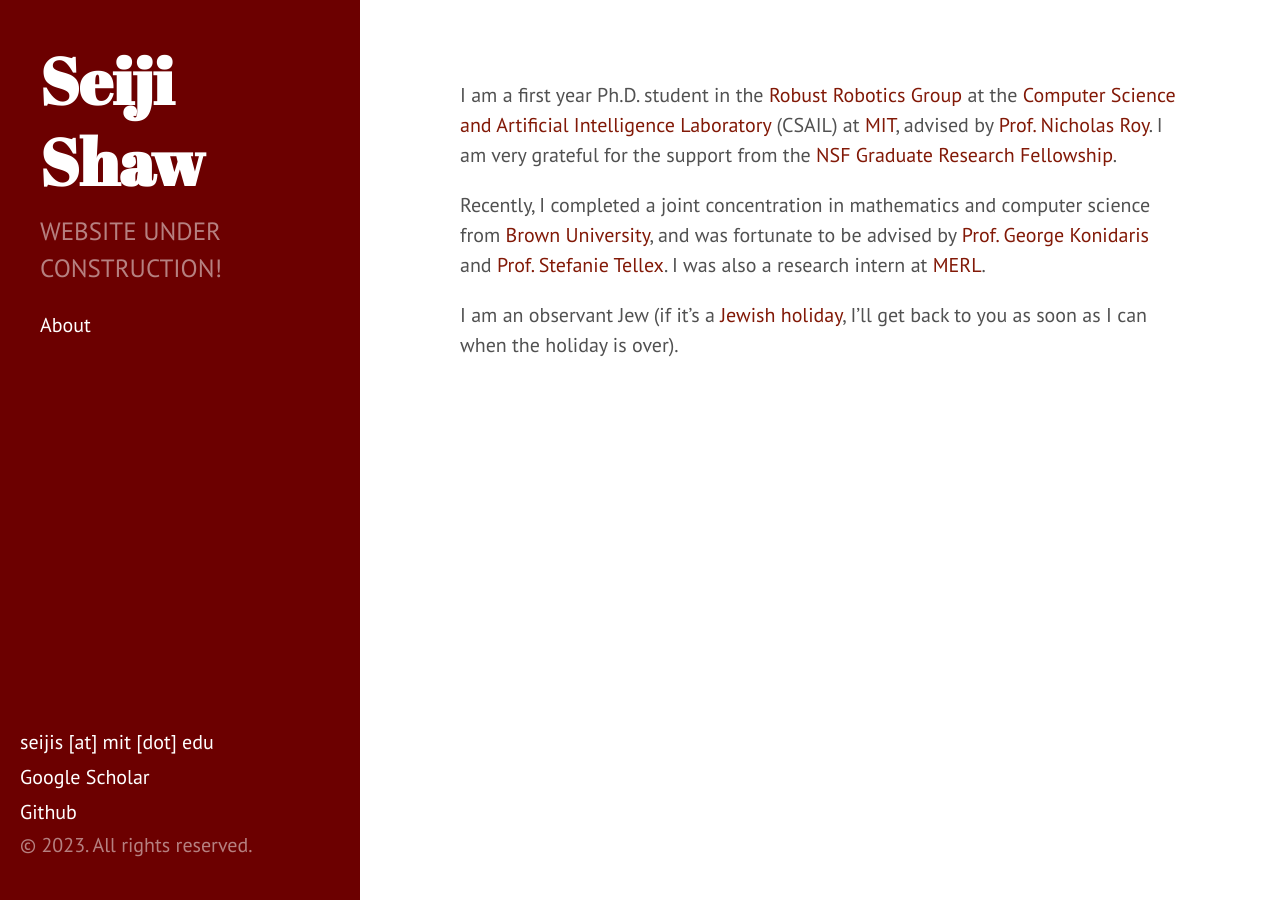
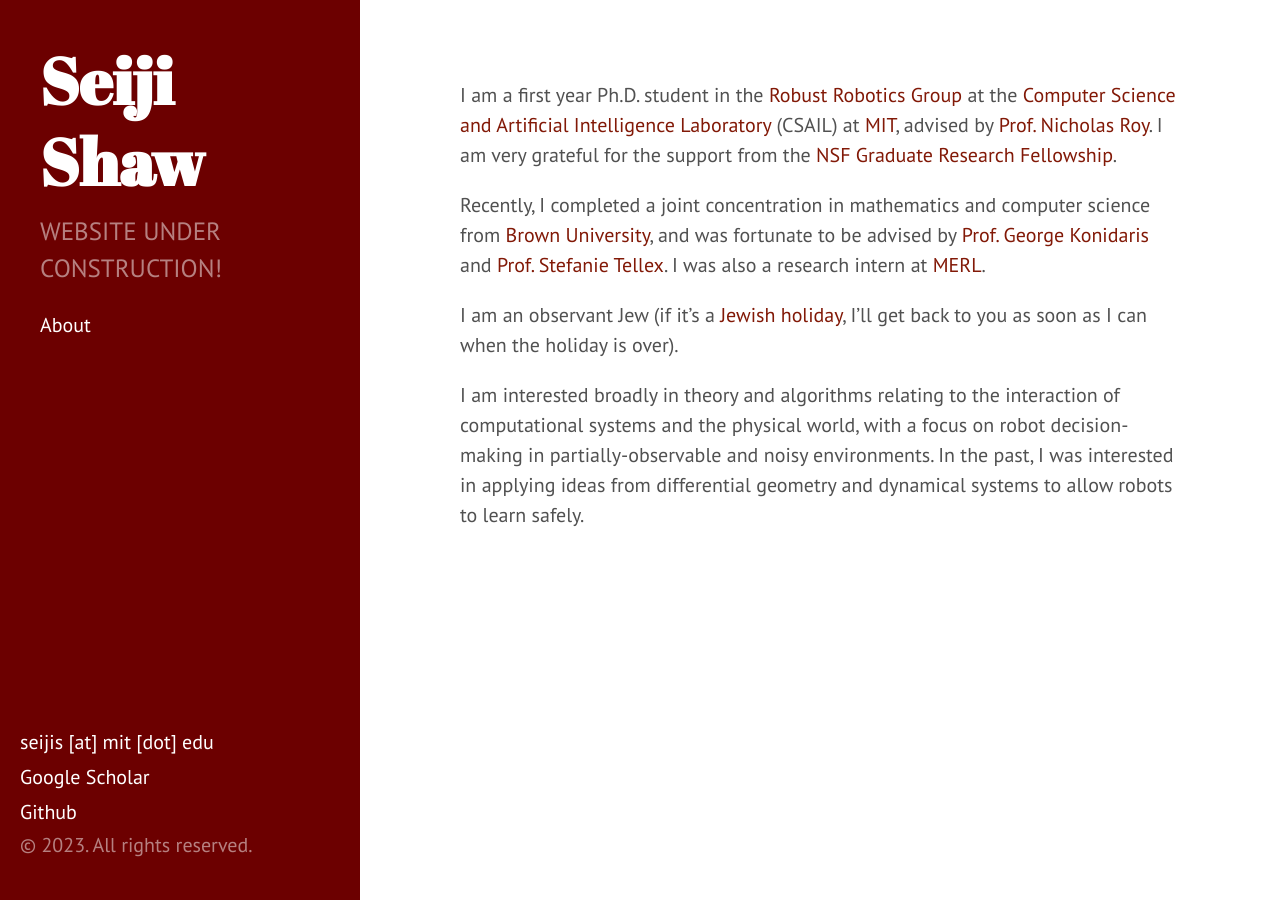
Before and after one commit to sageshoyu/sageshoyu.github.io, a Jekyll site: the page built from docs/index.md, in a window 1280 px wide. Built offline with Jekyll 4.4.1, drawn with Linux system fonts in a browser that asks for light colours.

Commit message:
brief research statement

```diff
--- a/docs/index.md
+++ b/docs/index.md
@@ -8,3 +8,5 @@
 Recently, I completed a joint concentration in mathematics and computer science from [Brown University](https://www.brown.edu/), and was fortunate to be advised by [Prof. George Konidaris](https://cs.brown.edu/people/gdk/) and [Prof. Stefanie Tellex](https://cs.brown.edu/people/stellex/). I was also a research intern at [MERL](https://www.merl.com/research/).
 
 I am an observant Jew (if it's a [Jewish holiday](https://isitajewishholidaytoday.com/), I'll get back to you as soon as I can when the holiday is over).
+
+I am interested broadly in theory and algorithms relating to the interaction of computational systems and the physical world, with a focus on robot decision-making in partially-observable and noisy environments. In the past, I was interested in applying ideas from differential geometry and dynamical systems to allow robots to learn safely.
```
Also changed, not shown: 1 other file.
